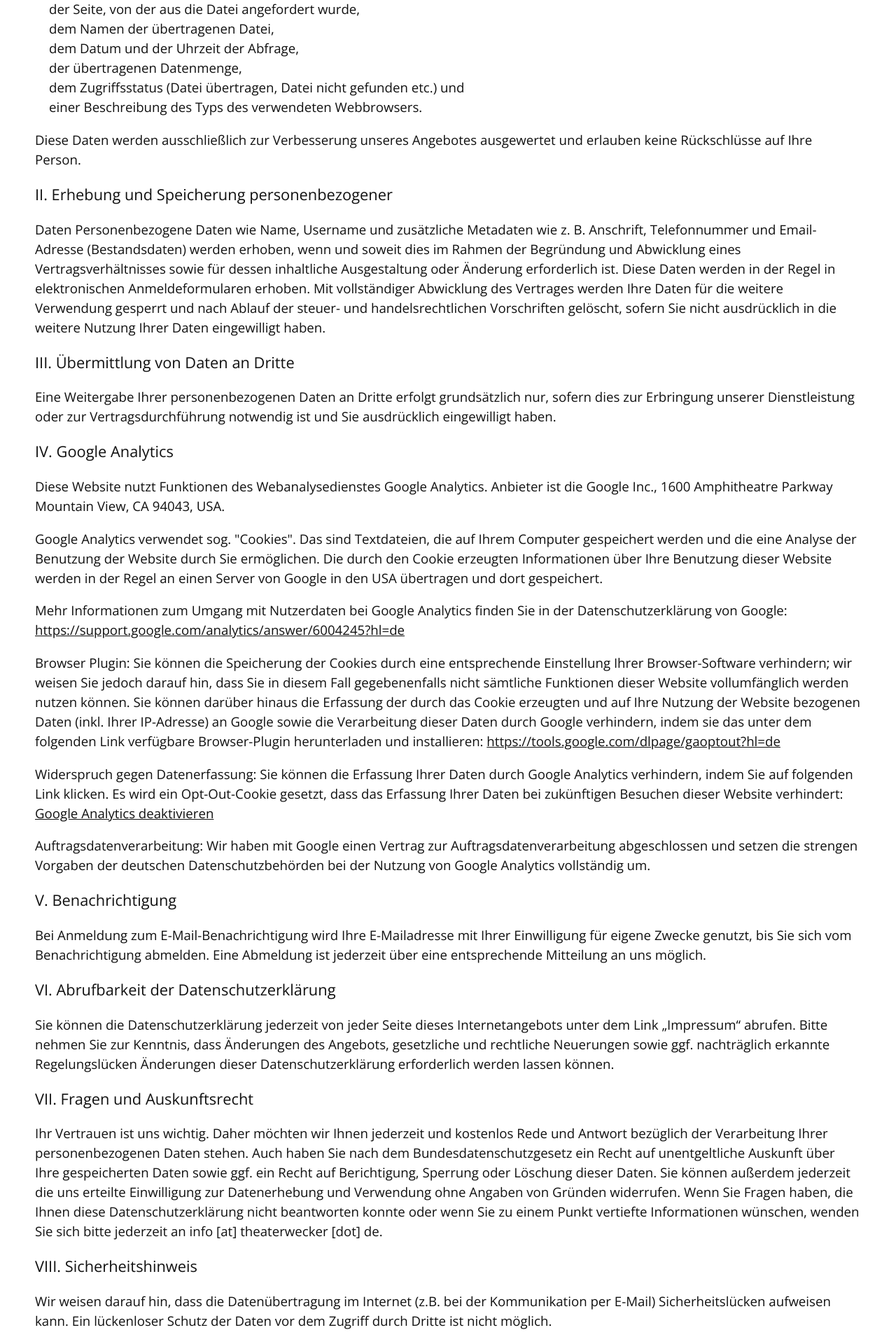
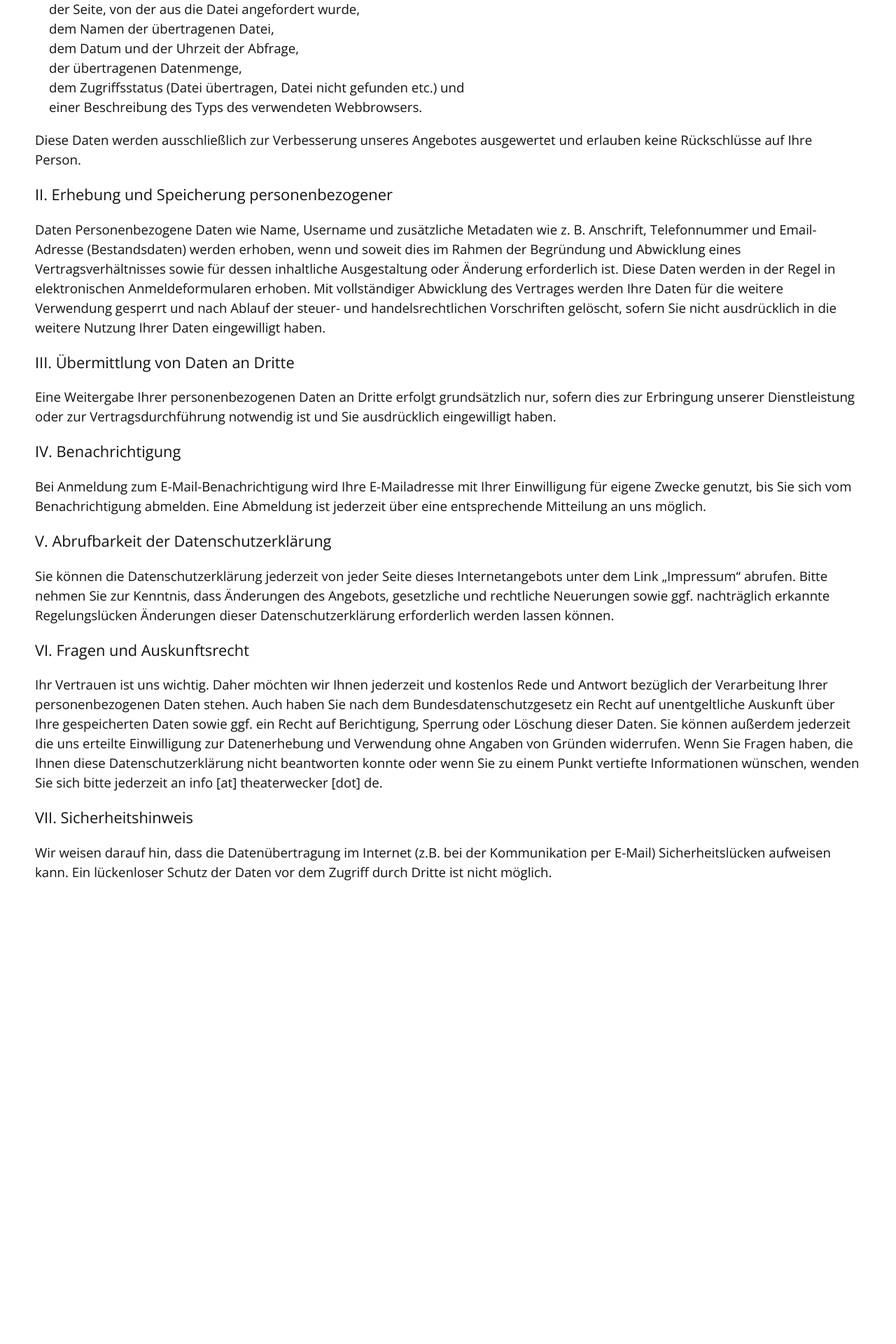
Before and after one commit to CodeforChemnitz/chemhack, a Jekyll site: the page impressum/index.html, which Jekyll copies as it is, in a window 1280 px wide. Shown: the part 2511-4431 px from the top of the page at 70% size. Built offline with Jekyll 4.4.1, drawn with Linux system fonts in a browser that asks for light colours; nearby versions of some CDN libraries.

Commit message:
Kill analytics
Signed-off-by: Morris Jobke <hey@morrisjobke.de>

```diff
--- a/impressum/index.html
+++ b/impressum/index.html
@@ -107,47 +107,23 @@
 
                 <p>Eine Weitergabe Ihrer personenbezogenen Daten an Dritte erfolgt grundsätzlich nur, sofern dies zur Erbringung unserer Dienstleistung oder zur Vertragsdurchführung notwendig ist und Sie ausdrücklich eingewilligt haben.</p>
 
-                <h3>IV. Google Analytics</h3>
-
-                <p>Diese Website nutzt Funktionen des Webanalysedienstes Google Analytics. Anbieter ist die Google Inc., 1600 Amphitheatre Parkway Mountain View, CA 94043, USA.</p>
-
-                <p>Google Analytics verwendet sog. "Cookies". Das sind Textdateien, die auf Ihrem Computer gespeichert werden und die eine Analyse der Benutzung der Website durch Sie ermöglichen. Die durch den Cookie erzeugten Informationen über Ihre Benutzung dieser Website werden in der Regel an einen Server von Google in den USA übertragen und dort gespeichert.</p>
-
-                <p>Mehr Informationen zum Umgang mit Nutzerdaten bei Google Analytics finden Sie in der Datenschutzerklärung von Google: <a href="https://support.google.com/analytics/answer/6004245?hl=de">https://support.google.com/analytics/answer/6004245?hl=de</a></p>
-
-                <p>Browser Plugin: Sie können die Speicherung der Cookies durch eine entsprechende Einstellung Ihrer Browser-Software verhindern; wir weisen Sie jedoch darauf hin, dass Sie in diesem Fall gegebenenfalls nicht sämtliche Funktionen dieser Website vollumfänglich werden nutzen können. Sie können darüber hinaus die Erfassung der durch das Cookie erzeugten und auf Ihre Nutzung der Website bezogenen Daten (inkl. Ihrer IP-Adresse) an Google sowie die Verarbeitung dieser Daten durch Google verhindern, indem sie das unter dem folgenden Link verfügbare Browser-Plugin herunterladen und installieren: <a href="https://tools.google.com/dlpage/gaoptout?hl=de">https://tools.google.com/dlpage/gaoptout?hl=de</a></p>
-
-                <p>Widerspruch gegen Datenerfassung: Sie können die Erfassung Ihrer Daten durch Google Analytics verhindern, indem Sie auf folgenden Link klicken. Es wird ein Opt-Out-Cookie gesetzt, dass das Erfassung Ihrer Daten bei zukünftigen Besuchen dieser Website verhindert: <a href="javascript:gaOptout();">Google Analytics deaktivieren</a></p>
-
-                <p>Auftragsdatenverarbeitung: Wir haben mit Google einen Vertrag zur Auftragsdatenverarbeitung abgeschlossen und setzen die strengen Vorgaben der deutschen Datenschutzbehörden bei der Nutzung von Google Analytics vollständig um.</p>
-
-                <h3>V. Benachrichtigung</h3>
+                <h3>IV. Benachrichtigung</h3>
 
                 <p>Bei Anmeldung zum E-Mail-Benachrichtigung wird Ihre E-Mailadresse mit Ihrer Einwilligung für eigene Zwecke genutzt, bis Sie sich vom Benachrichtigung abmelden. Eine Abmeldung ist jederzeit über <!--den dafür vorgesehenen Link im Newsletter oder -->eine entsprechende Mitteilung an uns möglich.</p>
 
-                <h3>VI. Abrufbarkeit der Datenschutzerklärung</h3>
+                <h3>V. Abrufbarkeit der Datenschutzerklärung</h3>
 
                 <p>Sie können die Datenschutzerklärung jederzeit von jeder Seite dieses Internetangebots unter dem Link „Impressum“ abrufen. Bitte nehmen Sie zur Kenntnis, dass Änderungen des Angebots, gesetzliche und rechtliche Neuerungen sowie ggf. nachträglich erkannte Regelungslücken Änderungen dieser Datenschutzerklärung erforderlich werden lassen können.</p>
 
-                <h3>VII. Fragen und Auskunftsrecht</h3>
+                <h3>VI. Fragen und Auskunftsrecht</h3>
 
                 <p>Ihr Vertrauen ist uns wichtig. Daher möchten wir Ihnen jederzeit und kostenlos Rede und Antwort bezüglich der Verarbeitung Ihrer personenbezogenen Daten stehen. Auch haben Sie nach dem Bundesdatenschutzgesetz ein Recht auf unentgeltliche Auskunft über Ihre gespeicherten Daten sowie ggf. ein Recht auf Berichtigung, Sperrung oder Löschung dieser Daten. Sie können außerdem jederzeit die uns erteilte Einwilligung zur Datenerhebung und Verwendung ohne Angaben von Gründen widerrufen. Wenn Sie Fragen haben, die Ihnen diese Datenschutzerklärung nicht beantworten konnte oder wenn Sie zu einem Punkt vertiefte Informationen wünschen, wenden Sie sich bitte jederzeit an info [at] theaterwecker [dot] de.</p>
 
-                <h3>VIII. Sicherheitshinweis</h3>
+                <h3>VII. Sicherheitshinweis</h3>
 
                 <p>Wir weisen darauf hin, dass die Datenübertragung im Internet (z.B. bei der Kommunikation per E-Mail) Sicherheitslücken aufweisen kann. Ein lückenloser Schutz der Daten vor dem Zugriff durch Dritte ist nicht möglich.</p>
 
             </div>
         </div>
-        <script>
-            (function(i,s,o,g,r,a,m){i['GoogleAnalyticsObject']=r;i[r]=i[r]||function(){
-            (i[r].q=i[r].q||[]).push(arguments)},i[r].l=1*new Date();a=s.createElement(o),
-            m=s.getElementsByTagName(o)[0];a.async=1;a.src=g;m.parentNode.insertBefore(a,m)
-            })(window,document,'script','https://www.google-analytics.com/analytics.js','ga');
-
-            ga('create', 'UA-50595122-4', 'auto');
-            ga('send', 'pageview');
-
-        </script>
     </body>
 </html>
```
Also changed, not shown: _layouts/landing.html (+0 -8 lines), sponsoring/index.html (+0 -10 lines).
